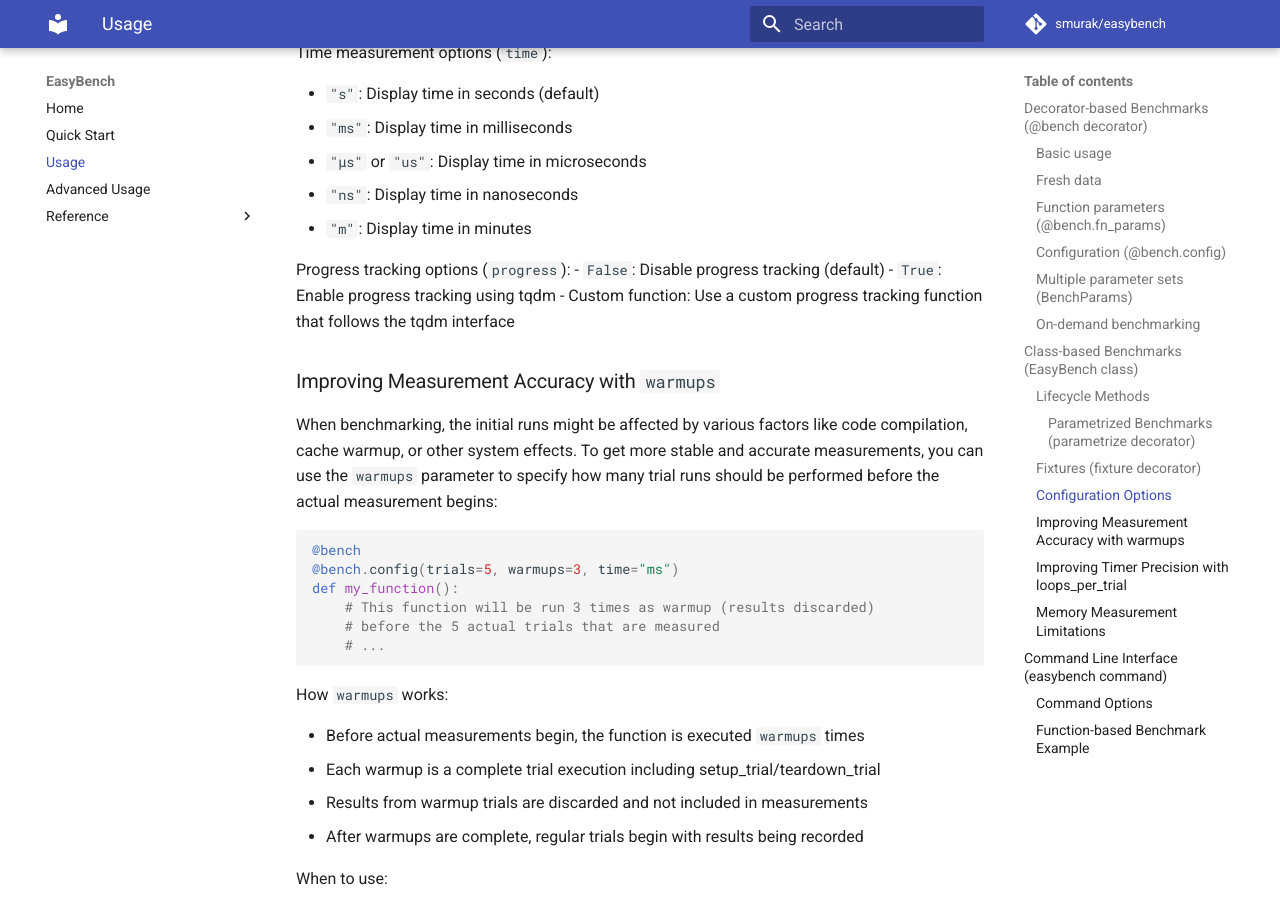
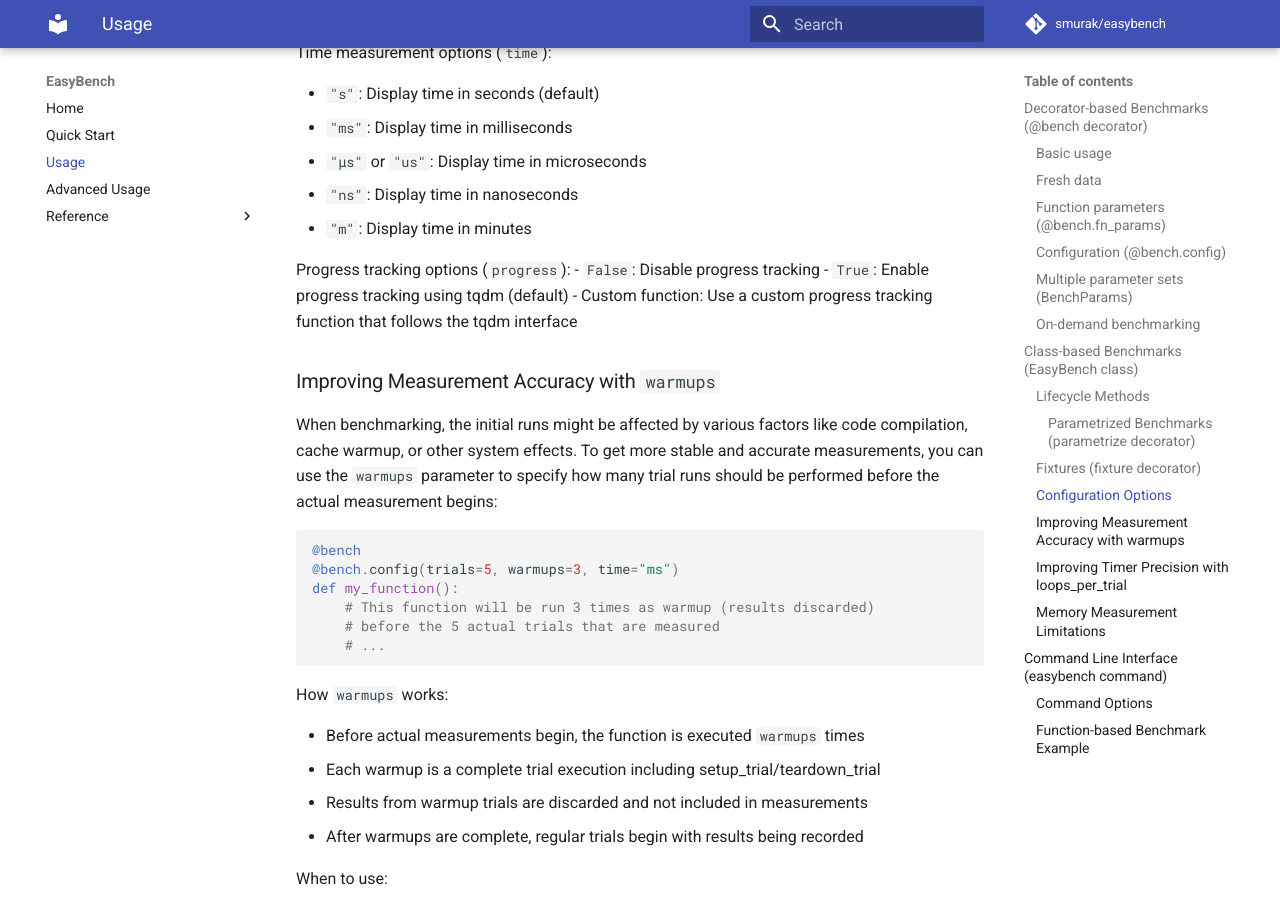
Before and after one commit to smurak/easybench, an MkDocs documentation site: the page built from docs/usage.md, in a window 1280 px wide and 900 px high, scrolled down 6847 px. Built offline with MkDocs 1.6.1 and Material for MkDocs 9.7.7, drawn with Linux system fonts in a browser that asks for light colours; comment, search, counter and statistics services are not loaded.

```diff
--- a/docs/usage.md
+++ b/docs/usage.md
@@ -326,8 +326,8 @@ Time measurement options (`time`):
 - `"m"`: Display time in minutes
 
 Progress tracking options (`progress`):
-- `False`: Disable progress tracking (default)
-- `True`: Enable progress tracking using tqdm
+- `False`: Disable progress tracking
+- `True`: Enable progress tracking using tqdm (default)
 - Custom function: Use a custom progress tracking function that follows the tqdm interface
 
 ### Improving Measurement Accuracy with `warmups`
```
Also changed, not shown: README-pypi.md (+2 -2 lines), README.md (+2 -2 lines), README_ja.md (+2 -2 lines), 2 other files.
